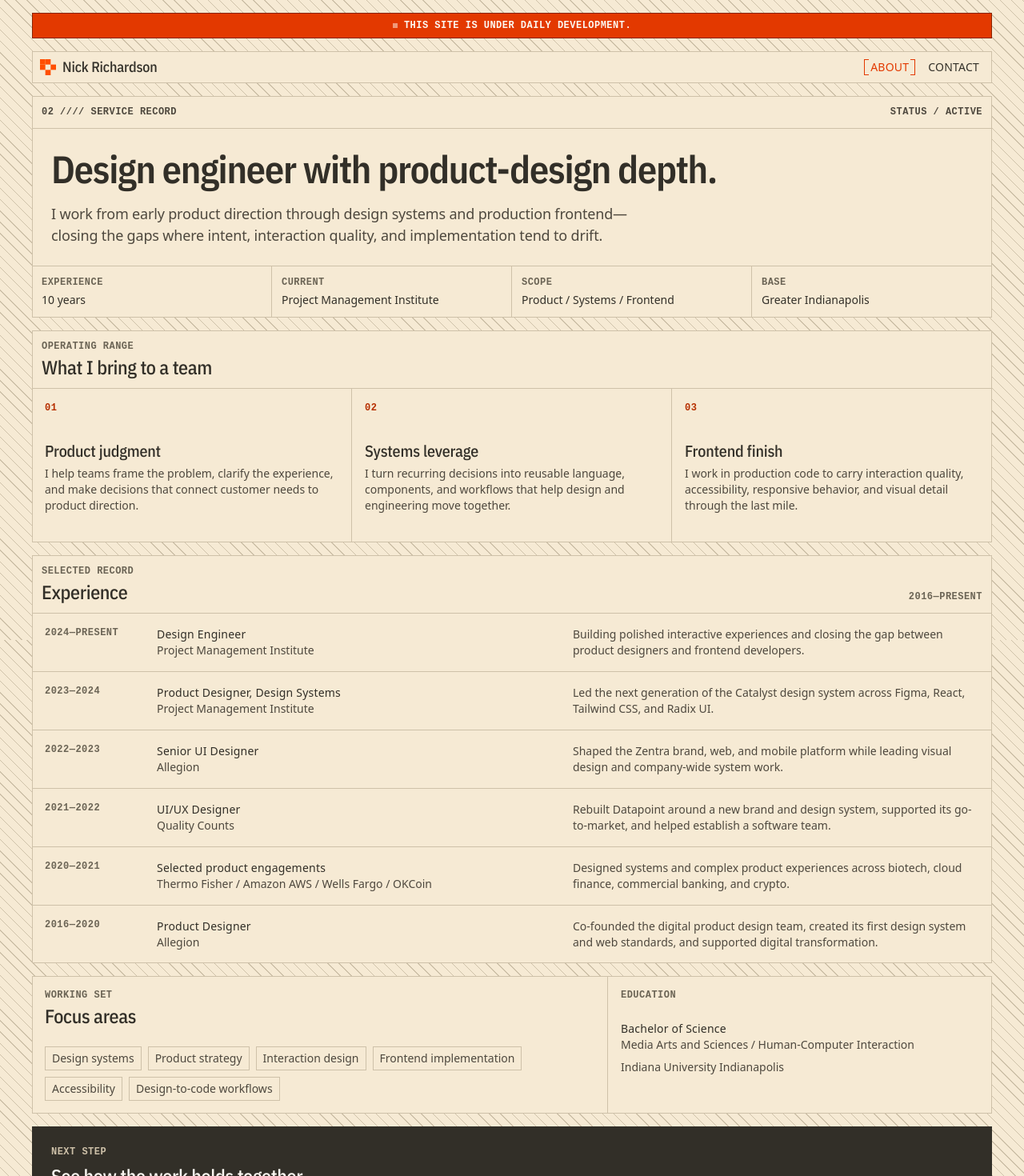
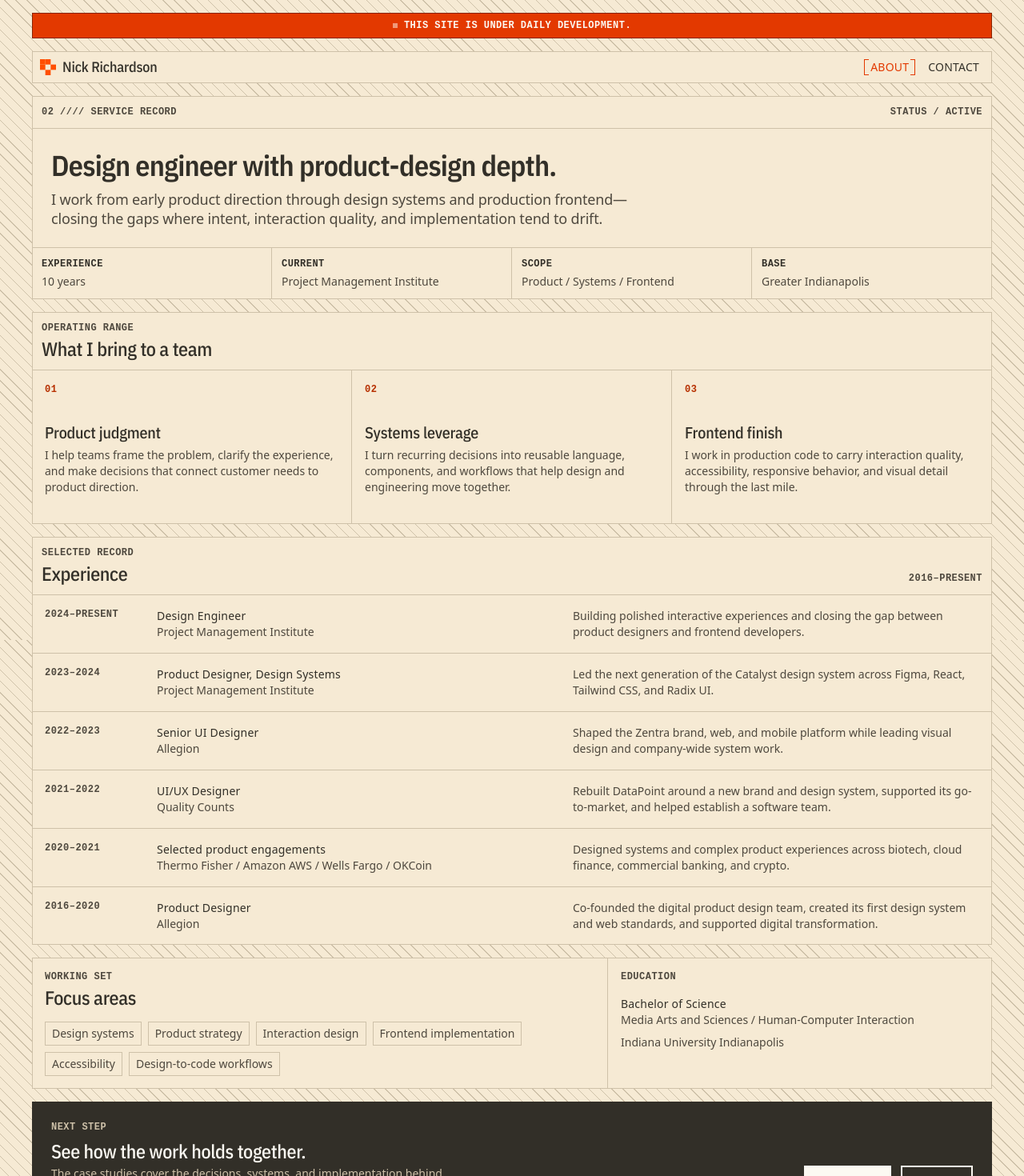
Before and after one commit to bynickrich/personal-site, a SvelteKit app: page /about in a window 1280 px wide. Shown: the top 1470 px of the page at 80% size. Built offline with nearby package versions, Linux system fonts and the light colour scheme.

Commit message:
chore: General cleanup and refinement

```diff
--- a/src/lib/components/CaseStudySnapshot.svelte
+++ b/src/lib/components/CaseStudySnapshot.svelte
@@ -33,8 +33,8 @@
 					index < items.length - 1 && 'border-b border-neutral-300 md:border-r md:border-b-0'
 				]}
 			>
-				<dt class="type-eyebrow text-neutral-700">{item.label}</dt>
-				<dd class="mt-2 max-w-[40ch] type-reading text-pretty text-neutral-800">{item.value}</dd>
+				<dt class="type-eyebrow">{item.label}</dt>
+				<dd class="mt-2 max-w-[40ch] type-reading text-pretty text-neutral-700">{item.value}</dd>
 			</div>
 		{/each}
 	</dl>
--- a/src/lib/components/FieldNotes.svelte
+++ b/src/lib/components/FieldNotes.svelte
@@ -1,7 +1,7 @@
 <section class="bg-neutral-100 ring ring-neutral-300 ring-inset">
 	<div class="grid md:grid-cols-[minmax(0,1fr)_18rem]">
 		<div class="flex flex-col">
-			<p class="px-3 pt-3 type-eyebrow text-neutral-700">03 //// Field Notes</p>
+			<p class="px-3 pt-3 type-eyebrow text-neutral-700">04 //// Field Notes</p>
 			<div class="flex flex-col gap-1 px-3 pt-3 pb-3 md:mt-auto md:py-12">
 				<h2 class="type-section-title">Field Notes</h2>
 				<p class="max-w-3xl type-reading text-neutral-700">
--- a/src/routes/about/+page.svelte
+++ b/src/routes/about/+page.svelte
@@ -24,42 +24,42 @@
 
 	const experience = [
 		{
-			period: '2024—Present',
+			period: '2024–Present',
 			role: 'Design Engineer',
 			organization: 'Project Management Institute',
 			description:
 				'Building polished interactive experiences and closing the gap between product designers and frontend developers.'
 		},
 		{
-			period: '2023—2024',
+			period: '2023–2024',
 			role: 'Product Designer, Design Systems',
 			organization: 'Project Management Institute',
 			description:
 				'Led the next generation of the Catalyst design system across Figma, React, Tailwind CSS, and Radix UI.'
 		},
 		{
-			period: '2022—2023',
+			period: '2022–2023',
 			role: 'Senior UI Designer',
 			organization: 'Allegion',
 			description:
 				'Shaped the Zentra brand, web, and mobile platform while leading visual design and company-wide system work.'
 		},
 		{
-			period: '2021—2022',
+			period: '2021–2022',
 			role: 'UI/UX Designer',
 			organization: 'Quality Counts',
 			description:
-				'Rebuilt Datapoint around a new brand and design system, supported its go-to-market, and helped establish a software team.'
+				'Rebuilt DataPoint around a new brand and design system, supported its go-to-market, and helped establish a software team.'
 		},
 		{
-			period: '2020—2021',
+			period: '2020–2021',
 			role: 'Selected product engagements',
 			organization: 'Thermo Fisher / Amazon AWS / Wells Fargo / OKCoin',
 			description:
 				'Designed systems and complex product experiences across biotech, cloud finance, commercial banking, and crypto.'
 		},
 		{
-			period: '2016—2020',
+			period: '2016–2020',
 			role: 'Product Designer',
 			organization: 'Allegion',
 			description:
@@ -96,10 +96,10 @@
 
 		<div class="p-3 sm:p-6">
 			<div class="max-w-4xl">
-				<h1 class="type-display leading-[1.1] text-balance">
+				<h1 class="type-page-title text-balance text-neutral-800">
 					Design engineer with product-design depth.
 				</h1>
-				<p class="mt-3 max-w-3xl type-intro leading-normal text-pretty text-neutral-700 sm:mt-4">
+				<p class="mt-2 max-w-3xl type-intro text-pretty text-neutral-700">
 					I work from early product direction through design systems and production frontend—closing
 					the gaps where intent, interaction quality, and implementation tend to drift.
 				</p>
@@ -108,27 +108,27 @@
 
 		<dl class="grid grid-cols-2 border-t border-neutral-300 lg:grid-cols-4">
 			<div class="border-r border-b border-neutral-300 p-3 lg:border-b-0">
-				<dt class="type-eyebrow text-neutral-600">Experience</dt>
-				<dd class="mt-1 type-caption">10 years</dd>
+				<dt class="type-eyebrow">Experience</dt>
+				<dd class="mt-1 type-caption text-neutral-700">10 years</dd>
 			</div>
 			<div class="border-b border-neutral-300 p-3 lg:border-r lg:border-b-0">
-				<dt class="type-eyebrow text-neutral-600">Current</dt>
-				<dd class="mt-1 type-caption">Project Management Institute</dd>
+				<dt class="type-eyebrow">Current</dt>
+				<dd class="mt-1 type-caption text-neutral-700">Project Management Institute</dd>
 			</div>
 			<div class="border-r border-neutral-300 p-3">
-				<dt class="type-eyebrow text-neutral-600">Scope</dt>
-				<dd class="mt-1 type-caption">Product / Systems / Frontend</dd>
+				<dt class="type-eyebrow">Scope</dt>
+				<dd class="mt-1 type-caption text-neutral-700">Product / Systems / Frontend</dd>
 			</div>
 			<div class="p-3">
-				<dt class="type-eyebrow text-neutral-600">Base</dt>
-				<dd class="mt-1 type-caption">Greater Indianapolis</dd>
+				<dt class="type-eyebrow">Base</dt>
+				<dd class="mt-1 type-caption text-neutral-700">Greater Indianapolis</dd>
 			</div>
 		</dl>
 	</header>
 
 	<section class="bg-neutral-100 ring ring-neutral-300 ring-inset" aria-labelledby="working-range">
 		<div class="border-b border-neutral-300 p-3">
-			<p class="type-eyebrow text-neutral-600">Operating Range</p>
+			<p class="type-eyebrow text-neutral-700">Operating Range</p>
 			<h2 id="working-range" class="mt-1 type-section-title text-balance">
 				What I bring to a team
 			</h2>
@@ -138,12 +138,12 @@
 			{#each strengths as strength, index (strength.id)}
 				<article
 					class={[
-						'min-h-48 p-3 sm:p-4',
+						'p-3 sm:p-4 md:min-h-48',
 						index < strengths.length - 1 && 'border-b border-neutral-300 md:border-r md:border-b-0'
 					]}
 				>
 					<p class="type-eyebrow text-accent-700">{strength.id}</p>
-					<div class="mt-8">
+					<div class="mt-4 md:mt-8">
 						<h3 class="type-card-title text-balance">{strength.title}</h3>
 						<p class="mt-1 type-caption text-pretty text-neutral-700">{strength.description}</p>
 					</div>
@@ -155,26 +155,28 @@
 	<section class="bg-neutral-100 ring ring-neutral-300 ring-inset" aria-labelledby="experience">
 		<header class="flex items-end justify-between gap-4 border-b border-neutral-300 p-3">
 			<div>
-				<p class="type-eyebrow text-neutral-600">Selected Record</p>
+				<p class="type-eyebrow text-neutral-700">Selected Record</p>
 				<h2 id="experience" class="mt-1 type-section-title text-balance">Experience</h2>
 			</div>
-			<p class="type-eyebrow whitespace-nowrap text-neutral-600">2016—Present</p>
+			<p class="type-eyebrow whitespace-nowrap text-neutral-700">2016–Present</p>
 		</header>
 
 		<ol>
 			{#each experience as item, index (item.period + item.role)}
 				<li
 					class={[
-						'grid gap-3 p-3 sm:p-4 md:grid-cols-[8rem_minmax(0,1fr)_minmax(16rem,1fr)]',
+						'grid grid-cols-[6.5rem_minmax(0,1fr)] gap-x-3 gap-y-2 p-3 sm:p-4 md:grid-cols-[8rem_minmax(0,1fr)_minmax(16rem,1fr)] md:gap-3',
 						index < experience.length - 1 && 'border-b border-neutral-300'
 					]}
 				>
-					<p class="type-eyebrow whitespace-nowrap text-neutral-600">{item.period}</p>
+					<p class="type-eyebrow whitespace-nowrap text-neutral-700">{item.period}</p>
 					<div>
 						<h3 class="type-label text-balance">{item.role}</h3>
 						<p class="type-caption wrap-break-word text-neutral-700">{item.organization}</p>
 					</div>
-					<p class="type-caption text-pretty text-neutral-700">{item.description}</p>
+					<p class="col-start-2 type-caption text-pretty text-neutral-700 md:col-start-auto">
+						{item.description}
+					</p>
 				</li>
 			{/each}
 		</ol>
@@ -185,9 +187,9 @@
 		aria-labelledby="focus"
 	>
 		<div class="p-3 sm:p-4 md:border-r md:border-neutral-300">
-			<p class="type-eyebrow text-neutral-600">Working Set</p>
+			<p class="type-eyebrow text-neutral-700">Working Set</p>
 			<h2 id="focus" class="mt-1 type-section-title text-balance">Focus areas</h2>
-			<ul class="mt-6 flex flex-wrap gap-2">
+			<ul class="mt-4 flex flex-wrap gap-2">
 				{#each focusAreas as area (area)}
 					<li
 						class="border border-neutral-300 px-2 py-1 type-caption whitespace-nowrap text-neutral-700"
@@ -199,8 +201,8 @@
 		</div>
 
 		<div class="border-t border-neutral-300 p-3 sm:p-4 md:border-t-0">
-			<p class="type-eyebrow text-neutral-600">Education</p>
-			<p class="mt-6 type-label">Bachelor of Science</p>
+			<p class="type-eyebrow text-neutral-700">Education</p>
+			<p class="mt-4 type-label">Bachelor of Science</p>
 			<p class="type-caption text-pretty text-neutral-700">
 				Media Arts and Sciences / Human-Computer Interaction
 			</p>
--- a/src/routes/contact/+page.svelte
+++ b/src/routes/contact/+page.svelte
@@ -25,17 +25,17 @@
 		<div>
 			<div class="max-w-3xl p-3 sm:p-6">
 				<p class="type-eyebrow text-accent-700">Open to a good conversation</p>
-				<h1 id="contact-title" class="mt-3 type-display leading-[1.1] text-balance">
+				<h1 id="contact-title" class="mt-2 type-page-title text-balance text-neutral-800">
 					Let’s talk about what you’re building.
 				</h1>
-				<p class="mt-3 max-w-2xl type-intro leading-normal text-pretty text-neutral-700 sm:mt-4">
+				<p class="mt-2 max-w-2xl type-intro text-pretty text-neutral-700">
 					For design engineering roles, product collaborations, or questions about the work,
 					LinkedIn is the best place to reach me.
 				</p>
 			</div>
 
 			<div class="border-t border-neutral-300 p-3 sm:px-6">
-				<p class="max-w-2xl type-eyebrow text-neutral-600">A useful first message</p>
+				<p class="max-w-2xl type-eyebrow text-neutral-700">A useful first message</p>
 				<p class="mt-1 max-w-2xl type-caption text-pretty text-neutral-700">
 					Include the product, team, and problem you’re working on. That gives me enough context to
 					respond thoughtfully.
--- a/src/routes/field-notes/+page.svelte
+++ b/src/routes/field-notes/+page.svelte
@@ -15,7 +15,7 @@
 <section class="bg-neutral-100 ring ring-neutral-300 ring-inset">
 	<header class="grid md:grid-cols-[minmax(0,1fr)_18rem]">
 		<div class="p-3">
-			<p class="type-eyebrow text-neutral-700">03 //// Field Notes</p>
+			<p class="type-eyebrow text-neutral-700">04 //// Field Notes</p>
 			<div class="mt-3 flex flex-col gap-1">
 				<h1 class="type-page-title">Field Notes</h1>
 				<p class="max-w-3xl type-reading text-neutral-700">
```
Also changed, not shown: src/lib/components/AfterActionReportHeader.svelte (+8 -8 lines), src/routes/work/+page.svelte (+11 -4 lines).
